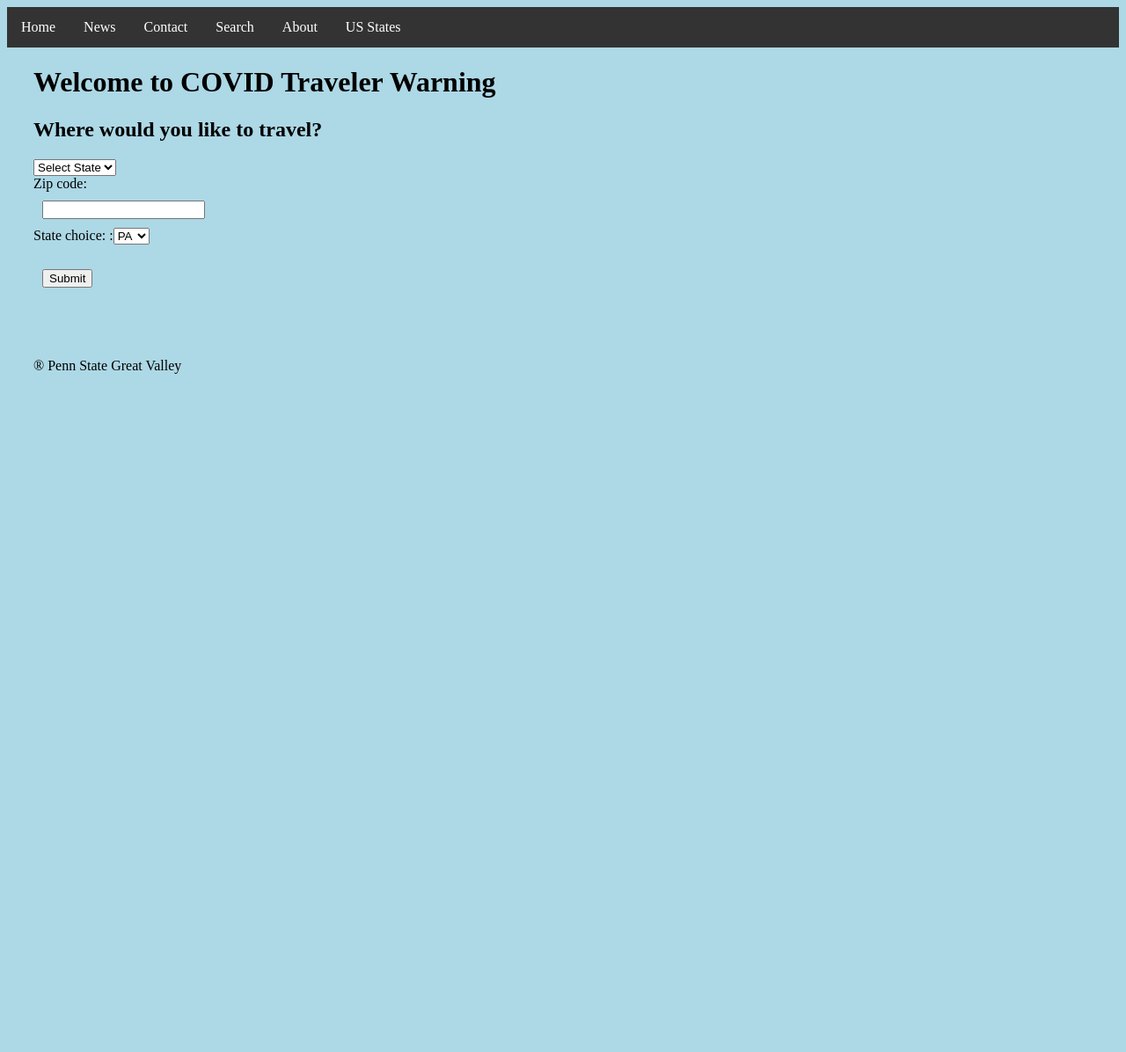
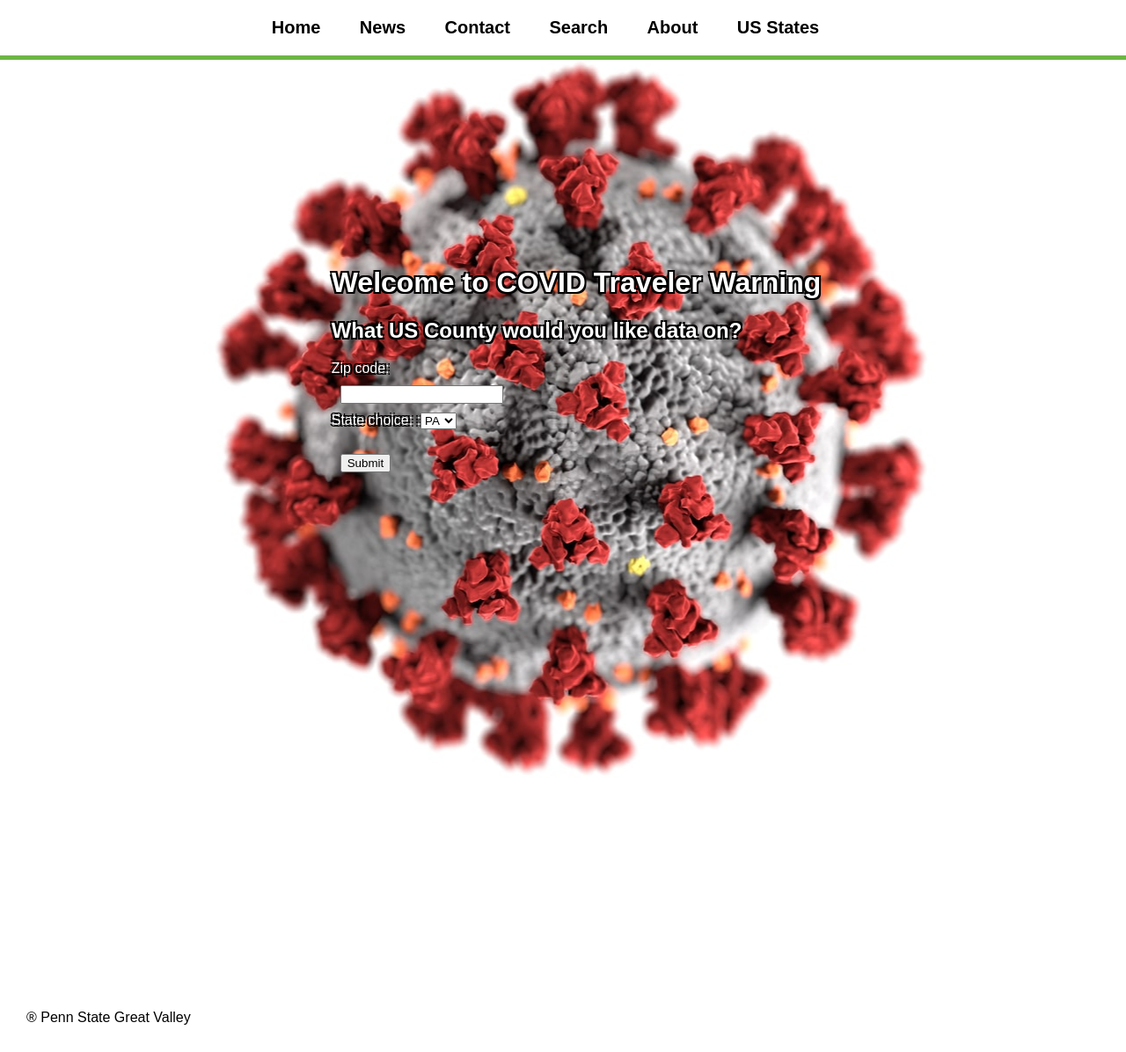
Before and after one commit to dedicatedfuture/covidtraveler, a Django app: page / in a window 1280 px wide. Shown: the whole page at 88% size. Before the commit the page ends 425 px from the top, so only its background shows below. Run offline with Django 3.2, Linux system fonts and the light colour scheme.

Commit message:
updating site UI

```diff
--- a/covidtraveler/settings.py
+++ b/covidtraveler/settings.py
@@ -153,6 +153,8 @@ USE_TZ = True
 STATIC_ROOT = os.path.join(BASE_DIR, 'staticfiles')
 STATIC_URL = '/static/'
 
+MEDIA_URL = '/images/'
+
 STATICFILES_DIRS = [
     os.path.join(BASE_DIR, 'covidtraveler/static'),
 ]
--- /dev/null
+++ b/covidtraveler/static/css/main.css
@@ -0,0 +1,89 @@
+/* Base HTML Template*/
+{% load static %}
+body{
+	background-color: white;
+  margin: 0;
+  font-family: Harmonia Sans Pro,sans-serif;
+}
+input, textarea {
+  display:block;
+  margin: 10px;
+}
+#header{
+  border-bottom: 5px solid #6cb644;
+  margin: 0 auto;
+  background-color: white;
+  padding: 20px;
+  display: flex;
+  position: relative;
+  top: 0;
+}
+.menu-master{
+  flex-direction: row;
+}
+.site-header{
+  display: block;
+  margin: 0 auto;
+}
+
+#header a{
+  color: black;
+  text-decoration: none;
+  font-size: 20px;
+  font-weight: 700;
+  font-family: Harmonia Sans Pro,sans-serif;
+  margin-right: 40px;
+}
+
+#header a:hover {
+  color: #6cb644;
+}
+
+.headings {
+  padding: 0 0 0 30px;
+}
+
+.main-div-outer{
+  margin: auto;
+  display: flex;
+  background-repeat: no-repeat;
+  background-position: top;
+  background-attachment: fixed;
+  width: 100%;
+  height: 1000px;
+}
+.main-div-inner{
+  justify-content: space-between;
+  align-items: center;
+  flex-direction: column;
+  margin: 150px auto 0 auto;
+  position: relative;
+  top: 4em;
+  color: white;
+  text-shadow:
+   -2px -2px 0 #000,
+    2px -2px 0 #000,
+    -2px 2px 0 #000,
+     2px 2px 0 #000;
+
+}
+.main-div-inner-inner{
+
+
+}
+
+
+
+.forms{
+  padding: 0 0 0 30px;
+}
+
+.footer {
+  padding: 30px;
+}
+
+/* Base About Template*/
+
+/* Base Contact Us Template*/
+
+/* Base News Template*/
--- a/covidtraveler/static/main.css
+++ /dev/null
@@ -1,41 +0,0 @@
-body{
-	background-color: lightblue;
-}
-input, textarea {
-  display:block;
-  margin: 10px;
-}
-#header ul{
-  list-style-type: none;
-  margin: 0;
-  padding: 0;
-  overflow: hidden;
-  background-color: #333;
-}
-
-#header li {
-  float: left;
-}
-
-#header li a {
-  display: block;
-  color: white;
-  text-align: center;
-  padding: 14px 16px;
-  text-decoration: none;
-}
-
-
-#header li a:hover {
-  background-color: #111;
-}
-.headings {
-  padding: 0 0 0 30px;
-}
-.forms{
-  padding: 0 0 0 30px;
-}
-
-.footer {
-  padding: 30px;
-}
--- a/covidtraveler/templates/base.html
+++ b/covidtraveler/templates/base.html
@@ -4,38 +4,43 @@
 <head>
 	<meta charset="utf-8">
 	<title>Covid Traveler Warning</title>
-	<link href="{% static 'main.css' %}" rel="stylesheet" type="text/css">
+	<link href="{% static '/css/main.css' %}" rel="stylesheet" type="text/css">
 </head>
 <body>
 	<header id="header">
-		<ul>
-			<li><a href="{% url 'index' %}">Home</a></li>
-			<li><a href="{% url 'news' %}">News</a></li>
-			<li><a href="{% url 'contactus' %}">Contact</a></li>
-			<li><a href="{% url 'search' %}">Search</a></li>
-			<li><a href="{% url 'about' %}">About</a></li>
-			<li><a href="{% url 'us_states' %}">US States</a></li>
-		</ul>
+		<div class="site-header">
+			<nav class="menu-master">
+				<a href="{% url 'index' %}">Home</a>
+				<a href="{% url 'news' %}">News</a>
+				<a href="{% url 'contactus' %}">Contact</a>
+				<a href="{% url 'search' %}">Search</a>
+				<a href="{% url 'about' %}">About</a>
+				<a href="{% url 'us_states' %}">US States</a>
+			</nav>
+		</div>
 	</header>
 
 	{% block content %}
+	<div class="main-div-outer" style="background-image: url('{% static '/images/coronavirus.jpeg' %}')";>
+
+		<div class="main-div-inner">
 
 			<h1 class="headings">Welcome to COVID Traveler Warning</h1>
-	<h2 class="headings">Where would you like to travel?</h2>
+				<h2 class="headings">What US County would you like data on?</h2>
 
 				<form action="" method="post" class="forms">
 					{%csrf_token%}
-		<select>
-			<option disabled="true" selected>Select State</option>
-			{% for results in UsZipFips  %}
-				<option>{{ results.state }}</option>
-			{% endfor %}
-		</select><br>
+
 					{{ form }}
 					<br>
 					<br>
 					<input type="submit">
 				</form>
+			<div class="main-div-inner-inner">
+
+			</div>
+		</div>
+	</div>
 	{% autoescape off %}
 
 		<p>
```
Also changed, not shown: covidtraveler/static/images/coronavirus.jpeg (added). Lines whose indentation alone changed are shown as unchanged.
